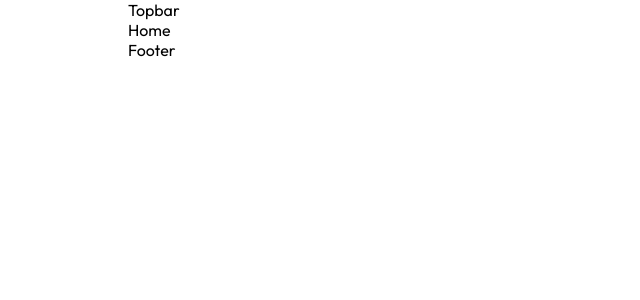
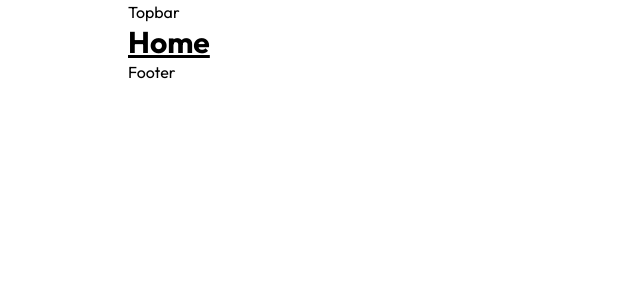
Before and after one commit to itsmesuman01/Natural, a React (Vite) app: page / in a window 1280 px wide. Shown: the top 300 px of the page, without its empty margins (0-640 px from the left). Built offline with nearby package versions, Linux system fonts and the light colour scheme.

Commit message:
Tailwind Added

```diff
--- a/package.json
+++ b/package.json
@@ -25,6 +25,7 @@
     "eslint-plugin-react-hooks": "^5.1.0-rc.0",
     "eslint-plugin-react-refresh": "^0.4.9",
     "globals": "^15.9.0",
+    "tailwindcss": "^3.4.10",
     "vite": "^5.4.1"
   }
 }
--- a/src/index.css
+++ b/src/index.css
@@ -1,4 +1,8 @@
 @import url("https://fonts.googleapis.com/css2?family=Outfit:wght@100..900&display=swap");
+
+@tailwind base;
+@tailwind components;
+@tailwind utilities;
 
 * {
   padding: 0;
--- a/src/pages/Home.jsx
+++ b/src/pages/Home.jsx
@@ -2,7 +2,9 @@
 
 const Home = () => {
   return (
-    <div>Home</div>
+    <h1 className="text-3xl font-bold underline">
+      Home
+    </h1>
   )
 }
 
--- /dev/null
+++ b/tailwind.config.js
@@ -0,0 +1,10 @@
+/** @type {import('tailwindcss').Config} */
+export default {
+  content: [
+    "./src/**/*.{js,jsx,ts,tsx}",
+  ],
+  theme: {
+    extend: {},
+  },
+  plugins: [],
+}
```
